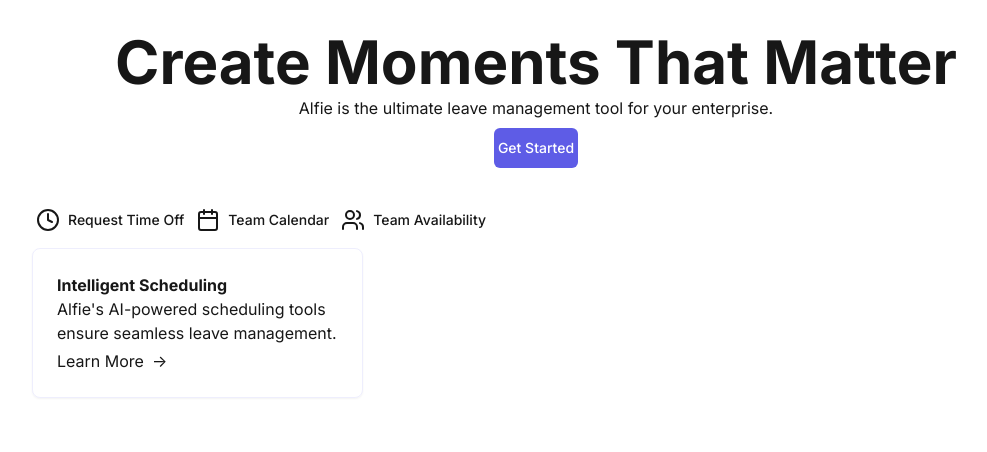
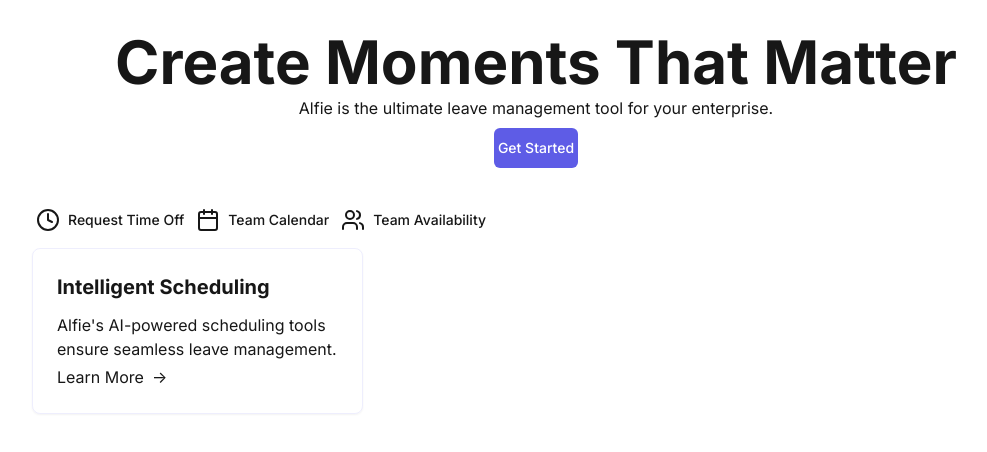
Before and after one commit to TheJohny71/alfie-enterprise-v3, a Next.js app: page /alfie-enterprise-v3/ in a window 1280 px wide. Shown: the top 452 px of the page, without its empty margins (104-1091 px from the left). Built offline with nearby package versions, Linux system fonts and the light colour scheme.

Commit message:
Update page.tsx

```diff
--- a/src/app/page.tsx
+++ b/src/app/page.tsx
@@ -5,7 +5,9 @@ import { Clock, Calendar, Users } from 'lucide-react';
 
 export default function WelcomePage() {
   return (
-    <div className="container mx-auto p-8 bg-enterprise-gray-dark text-enterprise-gray-text">
+    // Adding a main tag for better semantic HTML structure
+    <main className="container mx-auto p-8 bg-enterprise-gray-dark text-enterprise-gray-text">
+      {/* Hero Section */}
       <div className="text-center py-16 md:py-24">
         <h1 className="text-4xl sm:text-5xl md:text-6xl font-bold text-enterprise-teal-DEFAULT">
           Create Moments That Matter
@@ -13,35 +15,40 @@ export default function WelcomePage() {
         <p className="mt-4 text-enterprise-gray-text">
           Alfie is the ultimate leave management tool for your enterprise.
         </p>
-        <Button variant="primary" className="mt-8">
+        {/* Adding role="button" for better accessibility */}
+        <Button variant="primary" className="mt-8" role="button">
           Get Started
         </Button>
       </div>
 
-      <div className="flex space-x-4 mt-8">
+      {/* Quick Actions Section */}
+      <div className="flex flex-col sm:flex-row space-y-4 sm:space-y-0 sm:space-x-4 mt-8">
         <Button variant="outline" className="border-enterprise-purple-medium">
-          <Clock className="mr-2" /> Request Time Off
+          <Clock className="mr-2" aria-hidden="true" /> Request Time Off
         </Button>
         <Button variant="outline" className="border-enterprise-teal-bright">
-          <Calendar className="mr-2" /> Team Calendar
+          <Calendar className="mr-2" aria-hidden="true" /> Team Calendar
         </Button>
         <Button variant="outline" className="border-enterprise-purple-light">
-          <Users className="mr-2" /> Team Availability
+          <Users className="mr-2" aria-hidden="true" /> Team Availability
         </Button>
       </div>
 
+      {/* Feature Cards Section */}
       <div className="grid grid-cols-1 sm:grid-cols-2 md:grid-cols-3 gap-8 mt-8">
-        <Card variant="feature" className="bg-enterprise-gray-card">
-          <h3 className="text-enterprise-teal-DEFAULT font-bold">Intelligent Scheduling</h3>
+        <Card className="bg-enterprise-gray-card p-6">
+          <h3 className="text-enterprise-teal-DEFAULT font-bold text-xl mb-3">
+            Intelligent Scheduling
+          </h3>
           <p className="text-enterprise-gray-text">
-            Alfie's AI-powered scheduling tools ensure seamless leave management.
+            Alfie&apos;s AI-powered scheduling tools ensure seamless leave management.
           </p>
-          <div className="flex items-center mt-4 text-enterprise-purple-light">
-            Learn More <span className="ml-2">→</span>
+          <div className="flex items-center mt-4 text-enterprise-purple-light hover:text-enterprise-purple-medium transition-colors">
+            Learn More <span className="ml-2" aria-hidden="true">→</span>
           </div>
         </Card>
         {/* Add more feature cards here */}
       </div>
-    </div>
+    </main>
   );
 }
```
